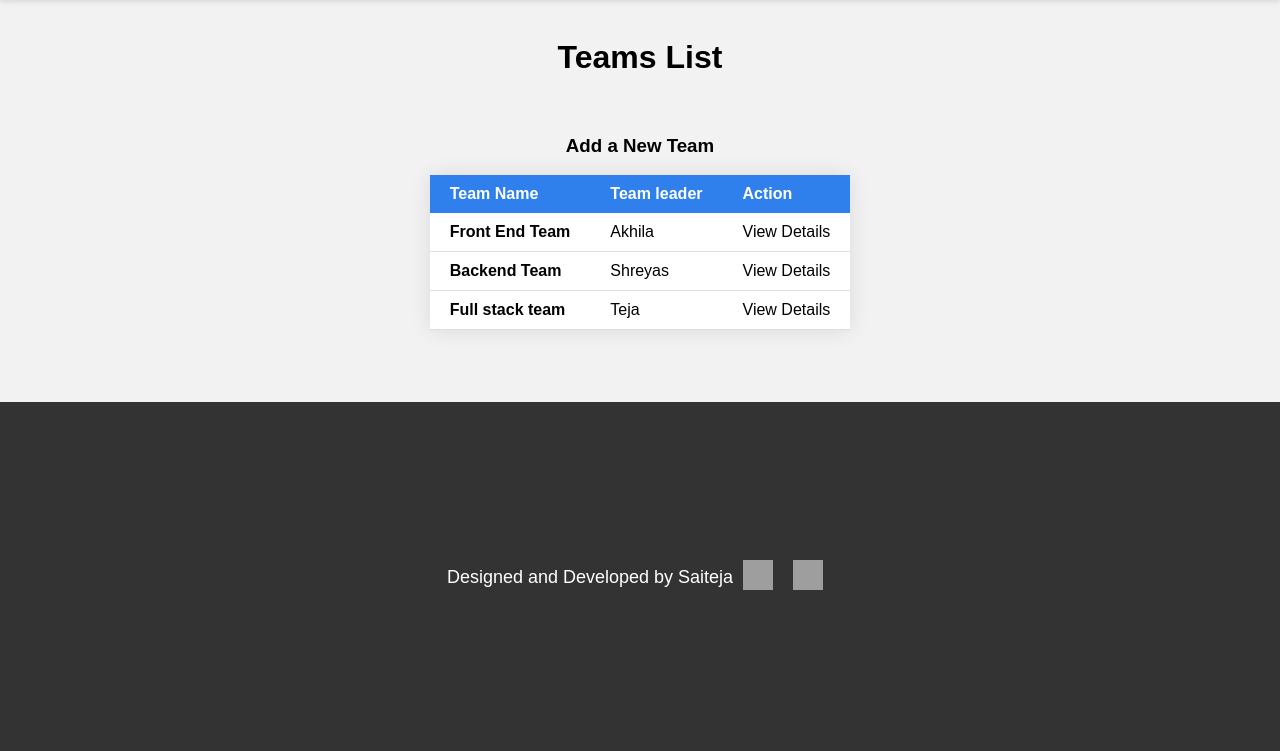
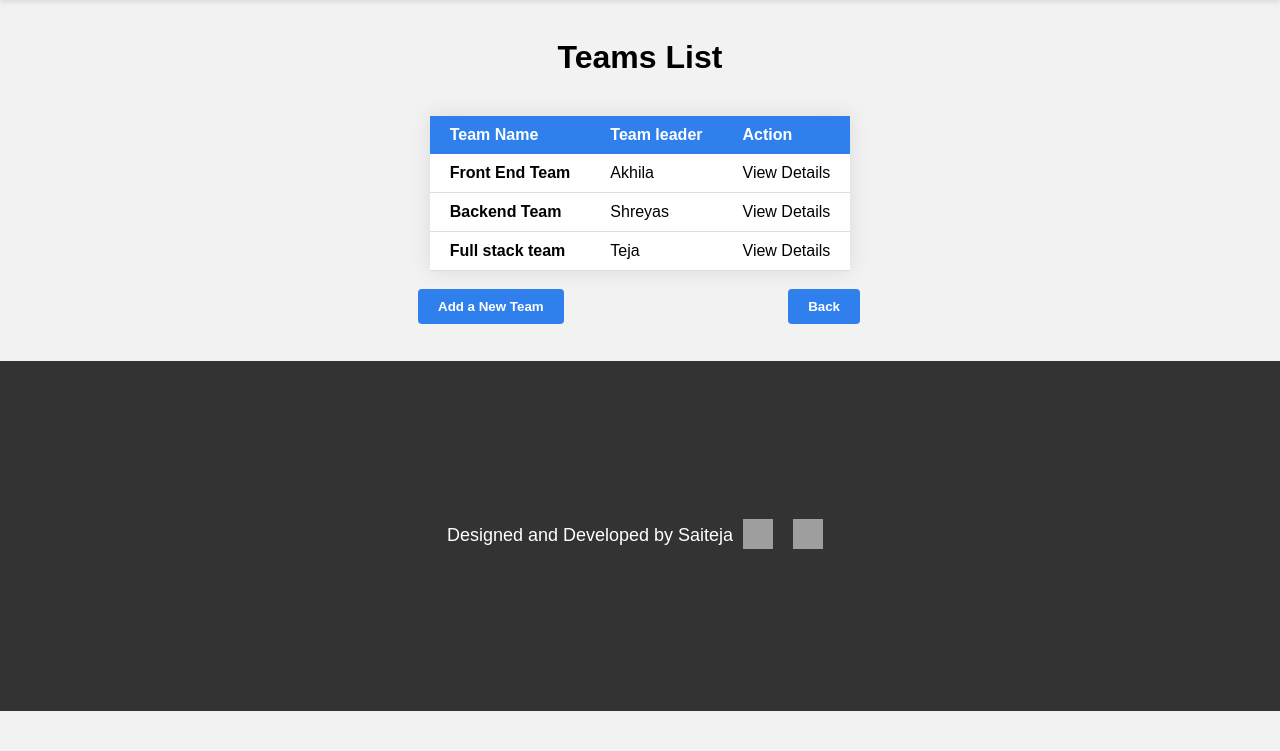
Before and after one commit to vkholic18/Django-HRManagementSystem, a Django app: page /Teams in a window 1280 px wide. Shown: the part 140-891 px from the top of the page. After the commit the page ends 851 px from the top, so only its background shows below. Run offline with Django 4.2, Linux system fonts and the light colour scheme; a user stored in the database is signed in; data comes from the database, SQL or seed files in the repository; both versions use the stored data as it was after the commit; grey boxes are pictures that could not be loaded.

Commit message:
first commit

```diff
--- a/Employees/urls.py
+++ b/Employees/urls.py
@@ -1,5 +1,5 @@
 from django.urls import path
-from .views import employee_list,employee_detail,employee_delete,home,employee_edit,employee_add,team_list,team_detail,team_edit,employee_note,login_view,signup_view,logout_view,organization,team_add
+from .views import employee_list,employee_detail,employee_delete,home,employee_edit,employee_add,team_list,team_detail,team_delete,team_edit,employee_note,login_view,signup_view,logout_view,organization,team_add
 
 urlpatterns = [
     path("",home,name='home'),
@@ -10,6 +10,7 @@ urlpatterns = [
     path("Teams",team_list,name="team_list"),
     path("Teams/<int:id>",team_detail,name="team_detail"),
     path("Team_edit/<int:id>",team_edit,name="team_edit"),
+    path("Team_delete/<int:id>",team_delete,name="team_delete"),
     path("Employee_notes/<int:id>",employee_note,name="employee_note"),
     path("login",login_view,name="login"),
     path("signup",signup_view,name="signup"),
--- a/templates/employees/employee_add.html
+++ b/templates/employees/employee_add.html
@@ -12,6 +12,7 @@
         {% csrf_token %}
         {{ form.as_p }}
         <button type="submit" class="btn btn-primary">Save</button>
+        <a href="/Employees"<button type="submit" class="btn btn-primary">Back</button></a>
       </form>
     </div>
   </div>
--- a/templates/employees/team_add.html
+++ b/templates/employees/team_add.html
@@ -12,6 +12,8 @@
         {% csrf_token %}
         {{ form.as_p }}
         <button type="submit" class="btn btn-primary">Save</button>
+        <a href="/Teams"<button type="submit" class="btn btn-primary">Back</button></a>
+
       </form>
     </div>
   </div>
--- a/templates/employees/team_list.html
+++ b/templates/employees/team_list.html
@@ -6,7 +6,7 @@
 <br/>
 <h1 style="text-align:center"> Teams List </h1>
 <br/>
-<a href="Team_add"><h3 style="text-align:center"> Add a New Team </h3></a>
+
 <table>
     <thead>
         <tr>
@@ -29,6 +29,9 @@
     {% endfor %}
 </tbody>
 </table>
+<br/>
+<a href="Team_add"><button style="float:left"  class="btn btn-primary1"><strong>Add a New Team</strong></button></a>
+<a href="/Organization" ><button  class="btn btn-primary"><strong>Back</strong></button></a>
 <style>
     a{
         text-decoration:none;
@@ -60,6 +63,29 @@
     td {
     border-bottom: 1px solid #ddd;
     }
+    .btn-primary {
+        background-color: #2F80ED;
+        border: none;
+        color: #fff;
+        padding: 10px 20px;
+        border-radius: 4px;
+        cursor: pointer;
+       margin-right:420px;
+        float:right;
+      }
+      .btn-primary1 {
+        background-color: #2F80ED;
+        border: none;
+        color: #fff;
+        padding: 10px 20px;
+        border-radius: 4px;
+        cursor: pointer;
+        margin-left:418px;
+      }
+
+      .btn-primary:hover {
+        background-color: #0069d9;
+      }
 </style>
 
 
```
Also changed, not shown: templates/employees/employee_list.html (+29 -1 lines), db.sqlite3.
